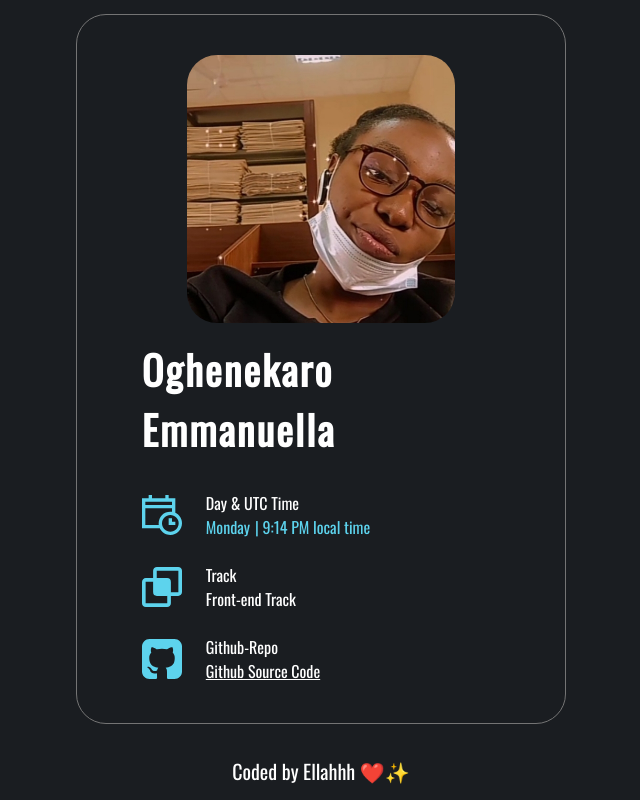
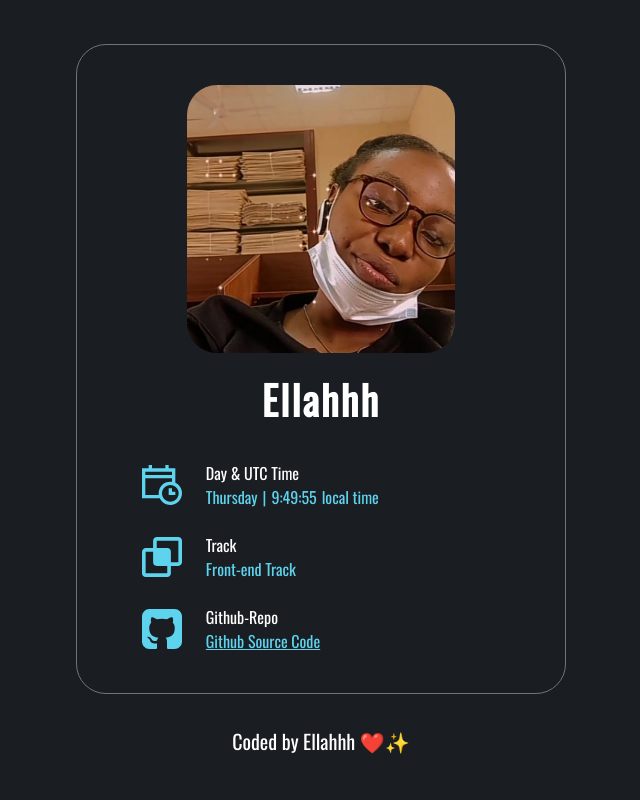
Before and after one commit to oghene-ella/Page-Creation, a plain HTML site: page index.html in a window 1280 px wide. Shown: the whole page, without its empty margins (319-959 px from the left). Drawn offline with nearby package versions, Linux system fonts and the light colour scheme.

Commit message:
made some changes

```diff
--- a/index.html
+++ b/index.html
@@ -24,7 +24,7 @@
                 <img src="./src/assets/profile4.jpeg" alt="Ellahhh" data-testid="slackDisplayImage">
 
                 <!-- slack name -->
-                <h1 data-testid="slackUserName">Oghenekaro Emmanuella</h1>
+                <h1 data-testid="slackUserName">Ellahhh</h1>
             </section>
 
             <section class="att-body">
@@ -35,14 +35,17 @@
                     <span>
                         <p>Day & UTC Time</p>
                         <span>
-                            <p data-testid="currentDayOfTheWeek">Monday  </p>
-                            <p data-testid="currentUTCTime"> | 9:14 PM local time</p>
+                            <p data-testid="currentDayOfTheWeek" class="day">Monday</p>
+                            <p> | </p>
+                            <p
+                            data-testid="currentUTCTime" class="time_utc">9:14 PM</p>
+                            <p>local time</p>
                         </span>
                     </span>
                 </section>
 
                 <!-- track -->
-                <section class="date_time">
+                <section class="track">
                     <img src="./src/assets/task.svg" alt="" srcset="">
                     <span>
                         <p>Track</p>
@@ -51,7 +54,7 @@
                 </section>
 
                 <!-- github -->
-                <section class="date_time">
+                <section class="github">
                     <img src="./src/assets/github.svg" alt="" srcset="">
                     <span>
                         <p>Github-Repo</p>
@@ -66,5 +69,7 @@
             <p>Coded by Ellahhh ❤️✨</p>
         </footer>
     </section>
+
+    <script src="./src/index.js"></script>
 </body>
 </html>
```
